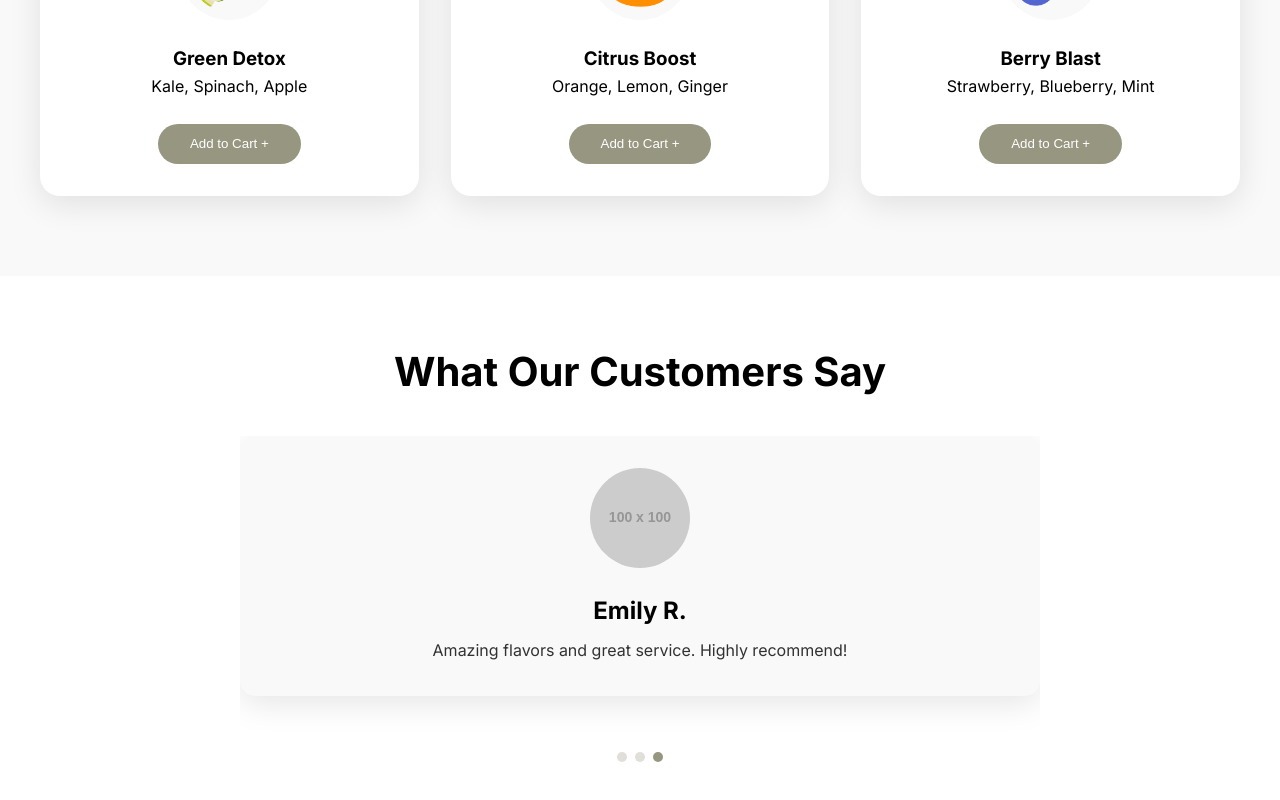
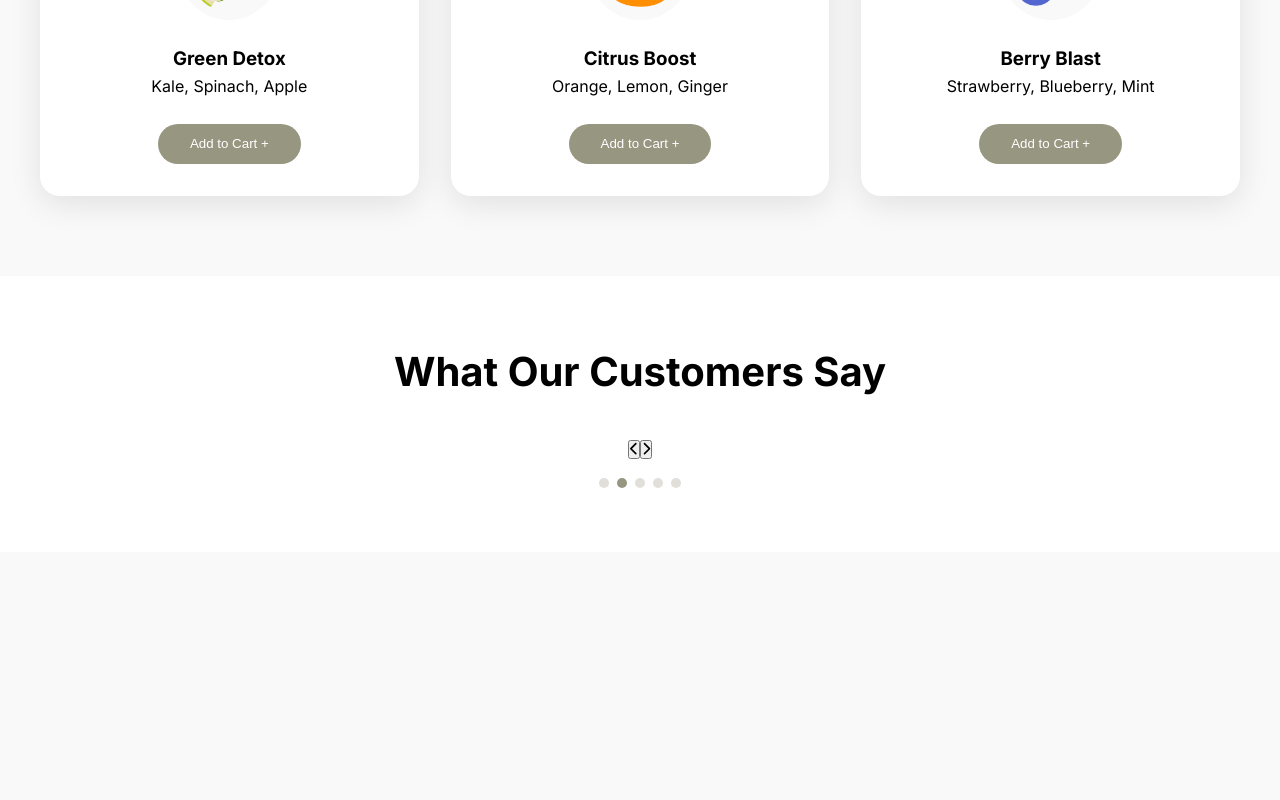
Before and after one commit to preethikaprasadi/juice_bar1, a React (Create React App) app: page / in a window 1280 px wide. Shown: the part 1104-1904 px from the top of the page. After the commit the page ends 1656 px from the top, so only its background shows below. Built offline with nearby package versions, Linux system fonts and the light colour scheme.

Commit message:
Added testimonials

```diff
--- a/src/components/Testimonials/Testimonials.js
+++ b/src/components/Testimonials/Testimonials.js
@@ -1,4 +1,6 @@
 import React, { useEffect, useState } from 'react';
+import { FontAwesomeIcon } from '@fortawesome/react-fontawesome';
+import { faChevronLeft, faChevronRight } from '@fortawesome/free-solid-svg-icons';
 import './Testimonials.css';
 
 const testimonials = [
@@ -6,21 +8,32 @@ const testimonials = [
     id: 1,
     name: 'Sarah L.',
     review: 'The best juices I’ve ever had! Fresh, delicious, and always made with love.',
-    image: 'https://via.placeholder.com/100',
+    image: 'https://plus.unsplash.com/premium_photo-1664298528358-790433ba0815?q=80&w=2070&auto=format&fit=crop&ixlib=rb-4.0.3&ixid=M3wxMjA3fDB8MHxwaG90by1wYWdlfHx8fGVufDB8fHx8fA%3D%3D',
   },
   {
     id: 2,
     name: 'John D.',
     review: 'I’m hooked! The Green Detox is my go-to every morning.',
-    image: 'https://via.placeholder.com/100',
+    image: 'https://plus.unsplash.com/premium_photo-1671305003832-a7ee00826651?q=80&w=2070&auto=format&fit=crop&ixlib=rb-4.0.3&ixid=M3wxMjA3fDB8MHxwaG90by1wYWdlfHx8fGVufDB8fHx8fA%3D%3D',
   },
   {
     id: 3,
     name: 'Emily R.',
     review: 'Amazing flavors and great service. Highly recommend!',
-    image: 'https://via.placeholder.com/100',
+    image: 'https://plus.unsplash.com/premium_photo-1688350808212-4e6908a03925?q=80&w=2069&auto=format&fit=crop&ixlib=rb-4.0.3&ixid=M3wxMjA3fDB8MHxwaG90by1wYWdlfHx8fGVufDB8fHx8fA%3D%3D',
   },
-  // Add more testimonials as needed
+  {
+    id: 4,
+    name: 'Michael T.',
+    review: 'The perfect blend of taste and health. Love it!',
+    image: 'https://media.istockphoto.com/id/1303206644/photo/portrait-of-smiling-caucasian-man-pose-in-office.jpg?s=2048x2048&w=is&k=20&c=WGpSdCJgQMisICuTSmfhVp9dRISw7N4NbUWKgVmP7oM=',
+  },
+  {
+    id: 5,
+    name: 'Anna K.',
+    review: 'Amazing flavors and great service. Highly recommend!',
+    image: 'https://images.unsplash.com/photo-1558203728-00f45181dd84?q=80&w=2074&auto=format&fit=crop&ixlib=rb-4.0.3&ixid=M3wxMjA3fDB8MHxwaG90by1wYWdlfHx8fGVufDB8fHx8fA%3D%3D',
+  },
 ];
 
 function Testimonials() {
@@ -29,26 +42,68 @@ function Testimonials() {
   useEffect(() => {
     const interval = setInterval(() => {
       setActiveIndex((prevIndex) => (prevIndex + 1) % testimonials.length);
-    }, 1000); // Change testimonial every 5 seconds
+    }, 3000); // Rotate every 3 seconds
 
     return () => clearInterval(interval); // Cleanup interval on unmount
   }, []);
 
+  const handlePrev = () => {
+    setActiveIndex((prevIndex) =>
+      prevIndex === 0 ? testimonials.length - 1 : prevIndex - 1
+    );
+  };
+
+  const handleNext = () => {
+    setActiveIndex((prevIndex) => (prevIndex + 1) % testimonials.length);
+  };
+
+  const getTestimonialPosition = (index) => {
+    const totalTestimonials = testimonials.length;
+    const position = (index - activeIndex + totalTestimonials) % totalTestimonials;
+
+    switch (position) {
+      case 0:
+        return 'left';
+      case 1:
+        return 'middle';
+      case 2:
+        return 'right';
+      default:
+        return 'hidden';
+    }
+  };
+
   return (
     <section className="testimonials">
       <h2>What Our Customers Say</h2>
-      <div className="testimonials-container">
-        {testimonials.map((testimonial, index) => (
+      <div className="testimonials-carousel">
+        {/* Left Arrow */}
+        <button className="carousel-arrow left-arrow" onClick={handlePrev}>
+          <FontAwesomeIcon icon={faChevronLeft} />
+        </button>
+
+        {/* Testimonials */}
+        {testimonials.map((testimonial, index) => {
+          const position = getTestimonialPosition(index);
+          return (
             <div
               key={testimonial.id}
-            className={`testimonial-card ${index === activeIndex ? 'active' : ''}`}
+              className={`testimonial-card ${position}`}
             >
               <img src={testimonial.image} alt={testimonial.name} className="testimonial-image" />
               <h3>{testimonial.name}</h3>
               <p>{testimonial.review}</p>
             </div>
-        ))}
+          );
+        })}
+
+        {/* Right Arrow */}
+        <button className="carousel-arrow right-arrow" onClick={handleNext}>
+          <FontAwesomeIcon icon={faChevronRight} />
+        </button>
       </div>
+
+      {/* Dots Navigation */}
       <div className="testimonial-dots">
         {testimonials.map((_, index) => (
           <button
```
Lines whose indentation alone changed are shown as unchanged.
